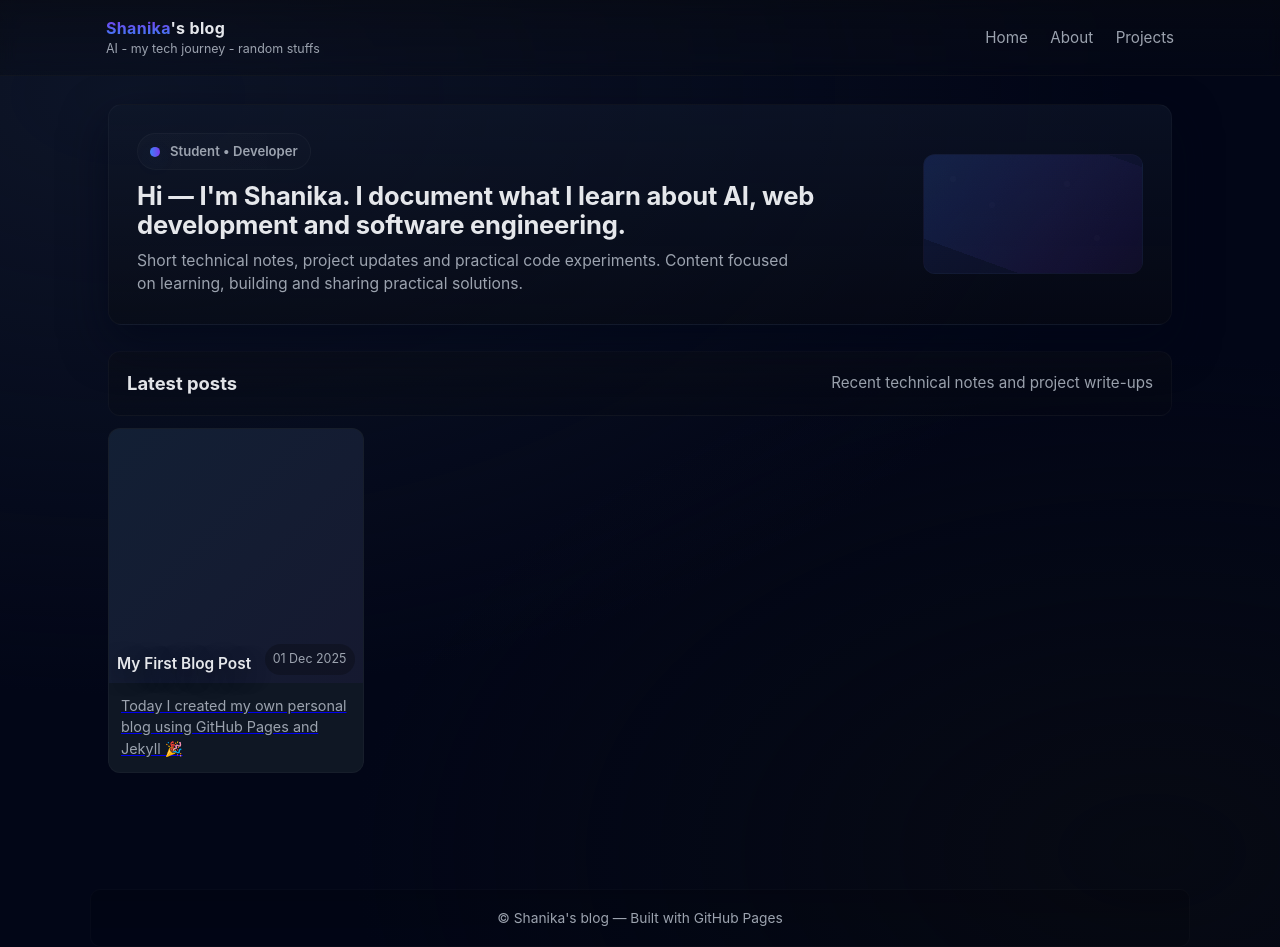
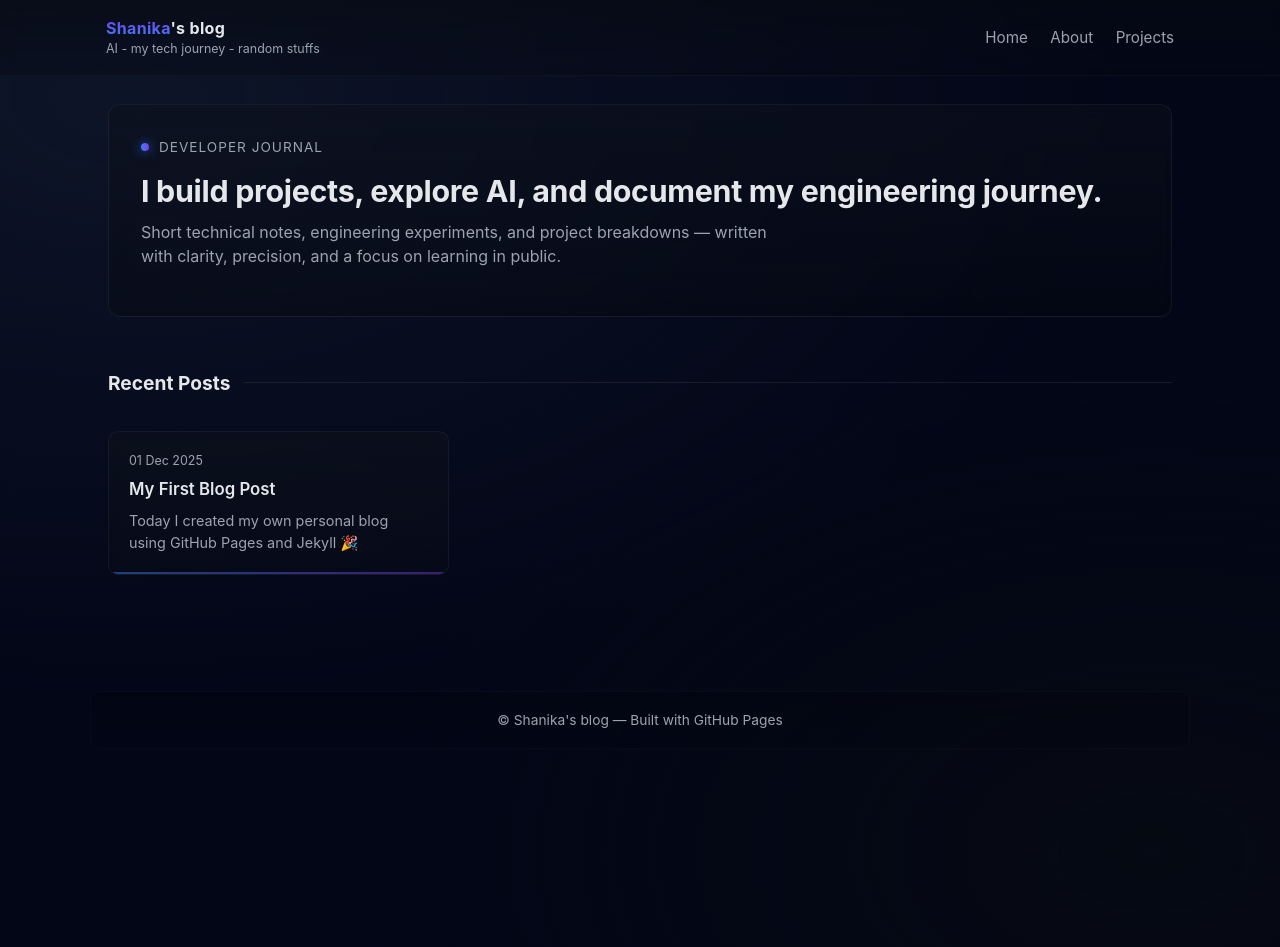
Before and after one commit to shanikashameems/shanikashameems.github.io, a Jekyll site: the page built from index.md, in a window 1280 px wide and 947 px high. Built offline with Jekyll 4.4.1, drawn with Linux system fonts in a browser that asks for light colours.

Commit message:
Update index.md

```diff
--- a/index.md
+++ b/index.md
@@ -3,58 +3,120 @@ layout: default
 title: Home
 ---
 
-<div class="hero">
-  <div class="left">
-    <div class="tech-badge">
-      <div class="tech-dot" aria-hidden="true"></div>
-      <div style="font-weight:600;">Student • Developer</div>
-    </div>
+<!-- TECH HEADER -->
+<div style="
+  border:1px solid rgba(255,255,255,0.06);
+  background: linear-gradient(180deg, rgba(13,17,28,0.55), rgba(6,8,14,0.35));
+  padding:32px;
+  border-radius:12px;
+  backdrop-filter: blur(10px);
+  margin-bottom:32px;
+">
+  <div style="
+    display:flex;
+    align-items:center;
+    gap:10px;
+    margin-bottom:16px;
+  ">
+    <div style="
+      width:8px;
+      height:8px;
+      border-radius:50%;
+      background:linear-gradient(90deg,#3b82f6,#7c3aed);
+      box-shadow:0 0 12px rgba(60,115,246,0.8);
+    "></div>
 
-    <h1>Hi — I'm Shanika. I document what I learn about AI, web development and software engineering.</h1>
-    <p>Short technical notes, project updates and practical code experiments. Content focused on learning, building and sharing practical solutions.</p>
+    <span style="
+      font-size:.85rem;
+      letter-spacing:1px;
+      color:#9ca3af;
+      text-transform:uppercase;
+    ">
+      Developer Journal
+    </span>
   </div>
 
-  <div class="visual" aria-hidden="true">
-    <!-- decorative grid dots -->
-    <div class="grid-dot" style="left:12%; top:18%;"></div>
-    <div class="grid-dot" style="left:30%; top:40%;"></div>
-    <div class="grid-dot" style="left:64%; top:22%;"></div>
-    <div class="grid-dot" style="left:78%; top:68%;"></div>
-  </div>
+  <h1 style="
+    margin:0;
+    font-size:1.9rem;
+    line-height:1.2;
+    font-weight:700;
+    letter-spacing:-0.01em;
+  ">
+    I build projects, explore AI, and document my engineering journey.
+  </h1>
+
+  <p style="
+    margin-top:10px;
+    color:#9ca3af;
+    max-width:650px;
+    font-size:1rem;
+  ">
+    Short technical notes, engineering experiments, and project breakdowns —
+    written with clarity, precision, and a focus on learning in public.
+  </p>
 </div>
 
-<section style="margin-top:6px;">
-  <div class="page-header">
-    <h2>Latest posts</h2>
-    <div class="muted">Recent technical notes and project write-ups</div>
-  </div>
 
-  <div style="height:12px"></div>
+<!-- SECTION TITLE -->
+<div style="
+  display:flex;
+  align-items:center;
+  justify-content:space-between;
+  margin-bottom:14px;
+">
+  <h2 style="margin:0; font-size:1.2rem;">Recent Posts</h2>
+  <div style="height:1px; flex:1; margin-left:14px; background:rgba(255,255,255,0.08);"></div>
+</div>
 
-  {% assign posts_list = site.posts %}
-  {% if posts_list and posts_list != empty %}
-  <div class="posts-grid">
-    {% for post in posts_list %}
-    <a class="post-card" href="{{ post.url | relative_url }}">
-      <div class="post-visual">
-        {% if post.image %}
-          <img src="{{ post.image | relative_url }}" alt="{{ post.title }}">
-        {% else %}
-          <!-- no image: use a CSS background gradient; leave the element empty so CSS gradient shows -->
-        {% endif %}
-        <div class="post-overlay">
-          <h3 class="post-title">{{ post.title }}</h3>
-          <div class="post-meta">{{ post.date | date: "%d %b %Y" }}</div>
-        </div>
+
+<!-- POSTS GRID (TECH STYLE) -->
+<div style="
+  display:grid;
+  grid-template-columns: repeat(auto-fill, minmax(260px,1fr));
+  gap:20px;
+">
+  {% for post in site.posts %}
+  <a href="{{ post.url | relative_url }}" style="
+    text-decoration:none;
+    color:inherit;
+  ">
+    <div style="
+      border:1px solid rgba(255,255,255,0.05);
+      padding:20px;
+      border-radius:10px;
+      background:linear-gradient(180deg, rgba(14,18,28,0.6), rgba(10,13,22,0.35));
+      backdrop-filter: blur(6px);
+      transition:0.25s ease;
+      position:relative;
+      overflow:hidden;
+    "
+    onmouseover="this.style.transform='translateY(-4px)'; this.style.boxShadow='0 0 32px rgba(60,115,246,0.22)';"
+    onmouseout="this.style.transform='none'; this.style.boxShadow='none';"
+    >
+      <div style="font-size:.78rem; color:#9ca3af; margin-bottom:6px;">
+        {{ post.date | date: "%d %b %Y" }}
       </div>
 
-      <div class="post-body">
+      <h3 style="margin:0 0 8px 0; font-size:1.05rem; font-weight:600;">
+        {{ post.title }}
+      </h3>
+
+      <p style="margin:0; color:#9ca3af; font-size:.9rem;">
         {{ post.excerpt | strip_html | truncate: 120 }}
-      </div>
-    </a>
-    {% endfor %}
-  </div>
-  {% else %}
-  <p class="muted">No posts yet. Add a post under <code>_posts/</code> and it will appear here.</p>
-  {% endif %}
-</section>
+      </p>
+
+      <!-- glowing bottom border -->
+      <div style="
+        position:absolute;
+        bottom:0;
+        left:0;
+        width:100%;
+        height:2px;
+        background:linear-gradient(90deg,#3b82f6,#7c3aed);
+        opacity:.45;
+      "></div>
+    </div>
+  </a>
+  {% endfor %}
+</div>
```
